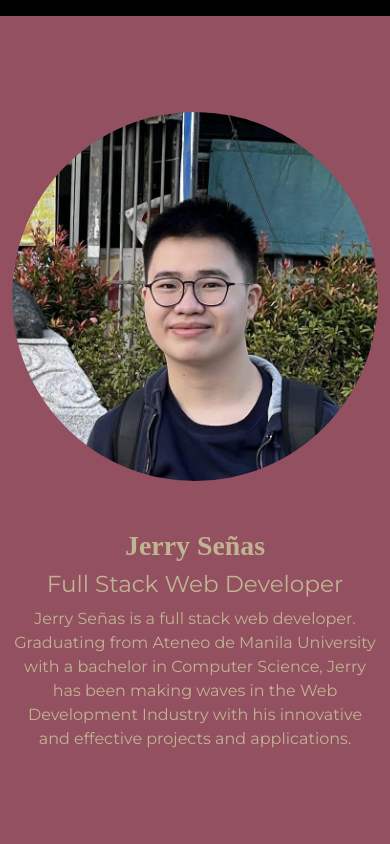
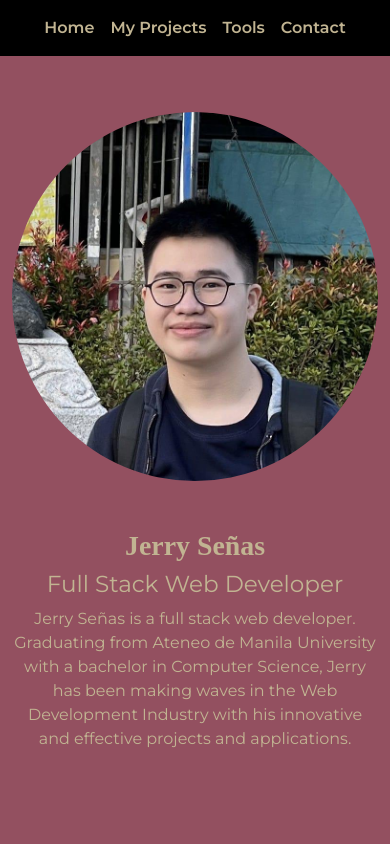
Before and after one commit to JerrySenas/webportfolio, a plain HTML site: page index.html in a window 390 px wide. Shown: the top 844 px of the page. Drawn offline with nearby package versions, Linux system fonts and the light colour scheme; a web font is replaced by a local one.

Commit message:
Fix navbar not appearing on mobile

```diff
--- a/index.html
+++ b/index.html
@@ -22,7 +22,7 @@
 
 <body>
 	<!-- Navbar -->
-	<nav class="navbar fixed-top" id="navbar">
+	<nav class="navbar navbar-expand fixed-top" id="navbar">
 		<div class="container-fluid">
 		    <div class="collapse navbar-collapse" id="navbarNav">
 		    	<div class="navbar-nav mx-auto">
```
